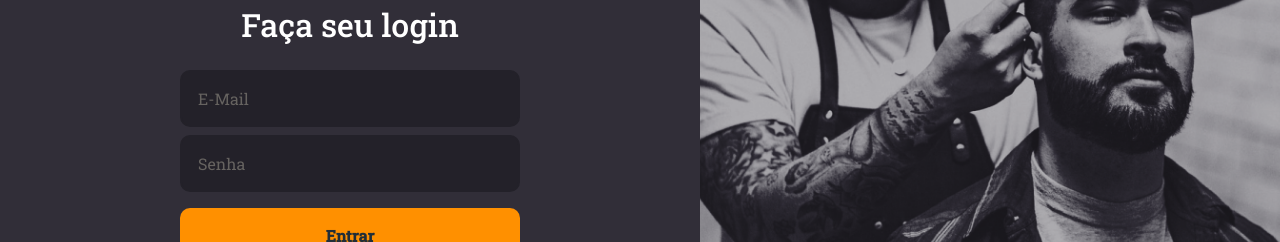
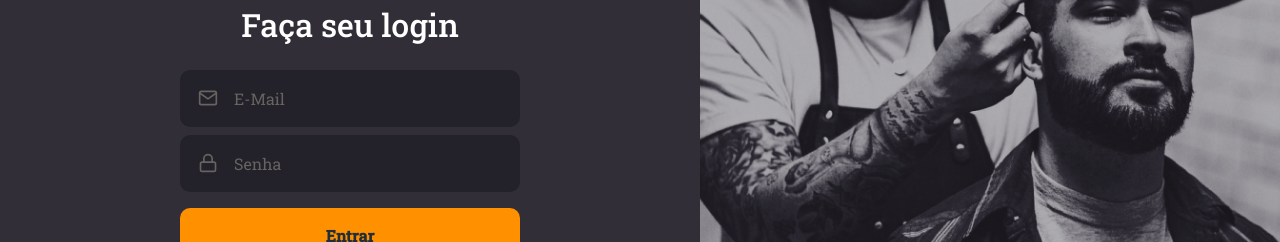
Before and after one commit to flavio-ever/gobarber-web, a React (Create React App) app: page / in a window 1280 px wide. Shown: the part 289-531 px from the top of the page. Built offline with nearby package versions, Linux system fonts and the light colour scheme.

Commit message:
Components

```diff
--- /dev/null
+++ b/src/components/Button/index.tsx
@@ -0,0 +1,13 @@
+import React, { ButtonHTMLAttributes } from 'react';
+
+import { Container } from './styles';
+
+type ButtonProps = ButtonHTMLAttributes<HTMLButtonElement>;
+
+const Button: React.FC<ButtonProps> = ({ children, ...rest }) => (
+  <Container type="button" {...rest}>
+    {children}
+  </Container>
+);
+
+export default Button;
--- /dev/null
+++ b/src/components/Button/styles.ts
@@ -0,0 +1,19 @@
+import styled from 'styled-components';
+import { shade } from 'polished';
+
+export const Container = styled.button`
+  background: #ff9000;
+  height: 56px;
+  border-radius: 10px;
+  border: 0;
+  padding: 0 6px;
+  color: #212e38;
+  width: 100%;
+  font-weight: 600;
+  margin-top: 16px;
+  transition: background-color 0.2s;
+
+  &:hover {
+    background: ${shade(0.2, '#ff9000')};
+  }
+`;
--- /dev/null
+++ b/src/components/Input/index.tsx
@@ -0,0 +1,17 @@
+import React, { InputHTMLAttributes, HTMLAttributes } from 'react';
+import { IconBaseProps } from 'react-icons';
+import { Container } from './styles';
+
+interface InputProps extends InputHTMLAttributes<HTMLInputElement> {
+  name: string;
+  icon: React.ComponentType<IconBaseProps>;
+}
+
+const Input: React.FC<InputProps> = ({ icon: Icon, ...rest }) => (
+  <Container>
+    {Icon && <Icon size={20} />}
+    <input {...rest} />
+  </Container>
+);
+
+export default Input;
--- /dev/null
+++ b/src/components/Input/styles.ts
@@ -0,0 +1,31 @@
+import styled from 'styled-components';
+
+export const Container = styled.div`
+  background: #232129;
+  border-radius: 10px;
+  border: 2px solid #232129;
+  padding: 16px;
+  width: 100%;
+  color: #666360;
+
+  display: flex;
+  align-items: center;
+
+  & + div {
+    margin-top: 8px;
+  }
+
+  input {
+    background: transparent;
+    border: 0;
+    color: #f4ede8;
+
+    &::placeholder {
+      color: #666360;
+    }
+  }
+
+  svg {
+    margin-right: 16px;
+  }
+`;
--- a/src/pages/SignIn/index.tsx
+++ b/src/pages/SignIn/index.tsx
@@ -1,7 +1,11 @@
 import React from 'react';
-import { FiLogIn } from 'react-icons/fi';
+import { FiLogIn, FiMail, FiLock } from 'react-icons/fi';
+
 import logoImg from '../../assets/logo.svg';
 import { Container, Content, Background } from './styles';
+
+import Input from '../../components/Input';
+import Button from '../../components/Button';
 
 const SignIn: React.FC = () => (
   <Container>
@@ -11,10 +15,15 @@
       <form action="">
         <h1>Faça seu login</h1>
 
-        <input type="text" placeholder="E-Mail" />
-        <input type="password" placeholder="Senha" />
+        <Input name="email" icon={FiMail} type="email" placeholder="E-Mail" />
+        <Input
+          name="password"
+          icon={FiLock}
+          type="password"
+          placeholder="Senha"
+        />
 
-        <button type="submit">Entrar</button>
+        <Button type="submit">Entrar</Button>
 
         <a href="forgot">Esqueci minha senha</a>
       </form>
--- a/src/pages/SignIn/styles.ts
+++ b/src/pages/SignIn/styles.ts
@@ -26,40 +26,6 @@
 
     h1 {
       margin-bottom: 24px;
-    }
-
-    input {
-      color: #f4ede8;
-      background: #232129;
-      border-radius: 10px;
-      border: 2px solid #232129;
-      padding: 16px;
-      width: 100%;
-
-      &::placeholder {
-        color: #666360;
-      }
-
-      & + input {
-        margin-top: 8px;
-      }
-    }
-
-    button {
-      background: #ff9000;
-      height: 56px;
-      border-radius: 10px;
-      border: 0;
-      padding: 0 6px;
-      color: #212e38;
-      width: 100%;
-      font-weight: 600;
-      margin-top: 16px;
-      transition: background-color 0.2s;
-
-      &:hover {
-        background: ${shade(0.2, '#ff9000')};
-      }
     }
 
     a {
```
Also changed, not shown: .eslintrc.json.
